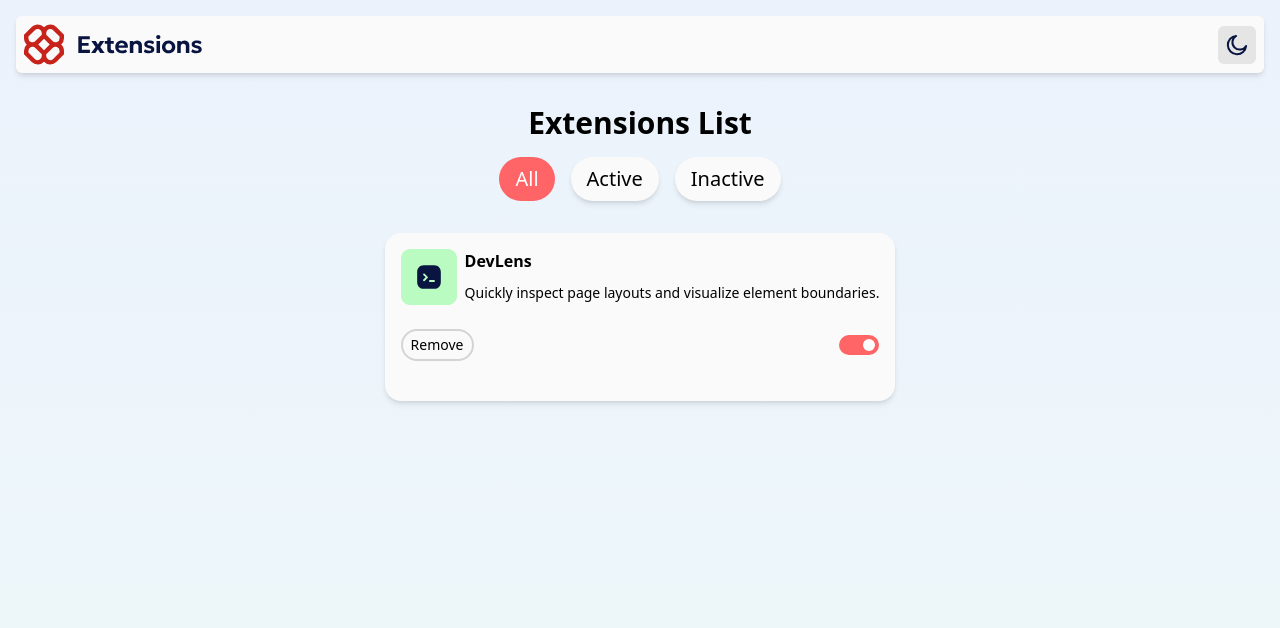
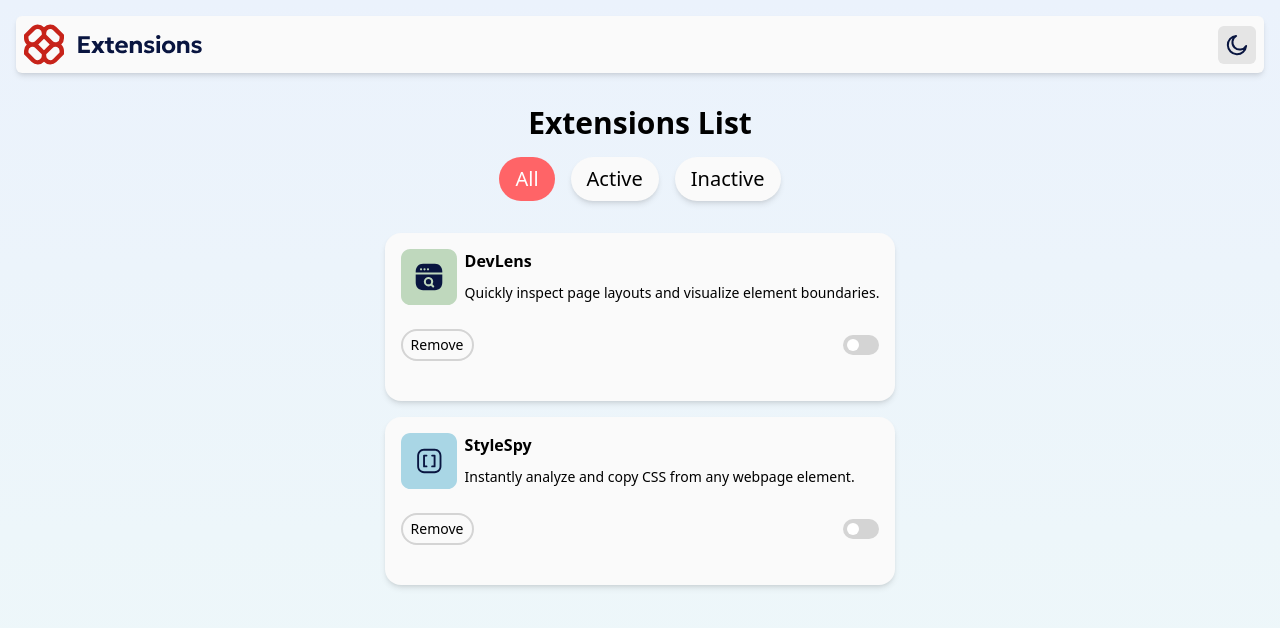
Before and after one commit to Medido1/Frontend-Mentor-Browser-extensions-manager-UI, a React (Vite) app: page / in a window 1280 px wide. Shown: the top 628 px of the page. Built offline with nearby package versions, Linux system fonts and the light colour scheme.

Commit message:
Add data and function to toggle extention active inactive

```diff
--- /dev/null
+++ b/data.js
@@ -0,0 +1,29 @@
+import devlengsLogo from "./src/assets/images/logo-devlens.svg";
+import styleSpyLogo from "./src/assets/images/logo-style-spy.svg";
+
+const cards = [
+  {
+    id:1,
+    logo: devlengsLogo,
+    name: "DevLens",
+    description:"Quickly inspect page layouts and visualize element boundaries.",
+    isActive: false,
+  },
+  {
+    id:2,
+    logo: styleSpyLogo,
+    name: "StyleSpy",
+    description:"Instantly analyze and copy CSS from any webpage element.",
+    isActive: false,
+  }
+]
+
+export {cards}
+
+/* {
+    id:"",
+    logo: "",
+    name: "",
+    description:"",
+    isActive: false,
+  } */
--- a/src/App.jsx
+++ b/src/App.jsx
@@ -1,16 +1,30 @@
-import { useState } from 'react';
+import { useEffect, useState } from 'react';
 import logo from "./assets/images/logo.svg";
 import iconMoon from "./assets/images/icon-moon.svg";
 import iconSun from "./assets/images/icon-sun.svg";
 import "./App.css";
 import ExtentionCard from './components/ExtentionCard';
+import {cards} from "../data";
 
 function App() {
   const [darkMode, setDarkMode] = useState(false);
   const [selectedBtn, setSelectedBtn] = useState("all");
+  const [cardsData, setCardsData] = useState(cards);
+
+  useEffect(() => {
+    console.log(cardsData)
+  }, [cardsData])
 
   const toggleDarkMode = () => {
     setDarkMode(prev => !prev)
+  }
+
+  const toggleExtention = (id) => {
+    setCardsData(prev =>
+      prev.map(card =>
+        card.id === id ? {...card, isActive: !card.isActive} :card
+      )
+    )
   }
 
   const btnClass = (name) => {
@@ -47,8 +61,15 @@ function App() {
           </button>
         </div>
       </div>
-      <div className='flex flex-col gap-2 mt-8'>
-        <ExtentionCard />
+      <div className='flex flex-col gap-4 mt-8'>
+        {cardsData.map(card => {
+          return <ExtentionCard
+            key={card.id}
+            id = {card.id}
+            card = {card}
+            toggleExtention = {toggleExtention}
+          />
+        })}
       </div>
     </main>
   )
--- a/src/components/ExtentionCard.jsx
+++ b/src/components/ExtentionCard.jsx
@@ -1,14 +1,15 @@
-import testicon from "../assets/images/logo-console-plus.svg";
+import { useState } from "react";
 
-function ExtentionCard () {
+function ExtentionCard ({id, card, toggleExtention}) {
+
   return (
     <div>
       <div className='bg-neutral-50 p-4 h-42 rounded-2xl shadow-md'> {/* card */}
           <div className='flex gap-2'>
-            <img src={testicon} className='max-h-14' />
+            <img src={card.logo} className='max-h-14' />
             <div>
-              <p className='font-bold mb-2'>DevLens</p>
-              <p className='text-sm font-light leading-6'>Quickly inspect page layouts and visualize element boundaries.</p>
+              <p className='font-bold mb-2'>{card.name}</p>
+              <p className='text-sm font-light leading-6'>{card.description}</p>
             </div>
           </div>
           <div className='flex justify-between items-center mt-6'>
@@ -16,7 +17,10 @@ function ExtentionCard () {
             className='rounded-full border-neutral-300 px-2 py-1 border-2 text-sm cursor-pointer'>
               Remove
             </button>
-            <button className='rounded-full pt-1 pr-1 pb-1 pl-6 bg-red-400'>
+            <button
+              onClick={() =>toggleExtention(id)}
+              className={`rounded-full  py-1 transition-all duration-200
+              ${card.isActive ? "pr-1 pl-5 bg-red-400" : "pr-5 pl-1 bg-neutral-300"}`}>
               <div className='rounded-full w-3 h-3  bg-white'></div> {/* toggle circle */}
             </button>
           </div>
@@ -25,4 +29,6 @@ function ExtentionCard () {
   )
 }
 
+/*  */
+
 export default ExtentionCard;
```
